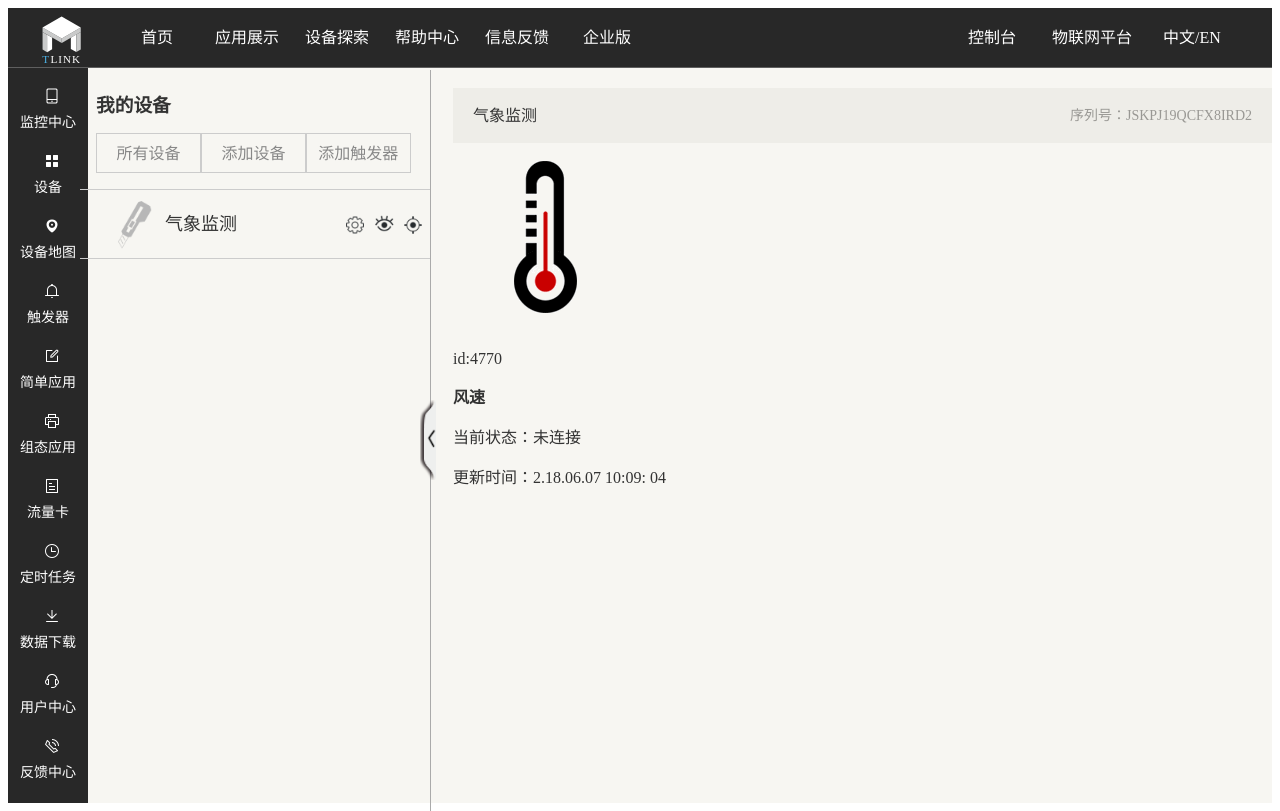
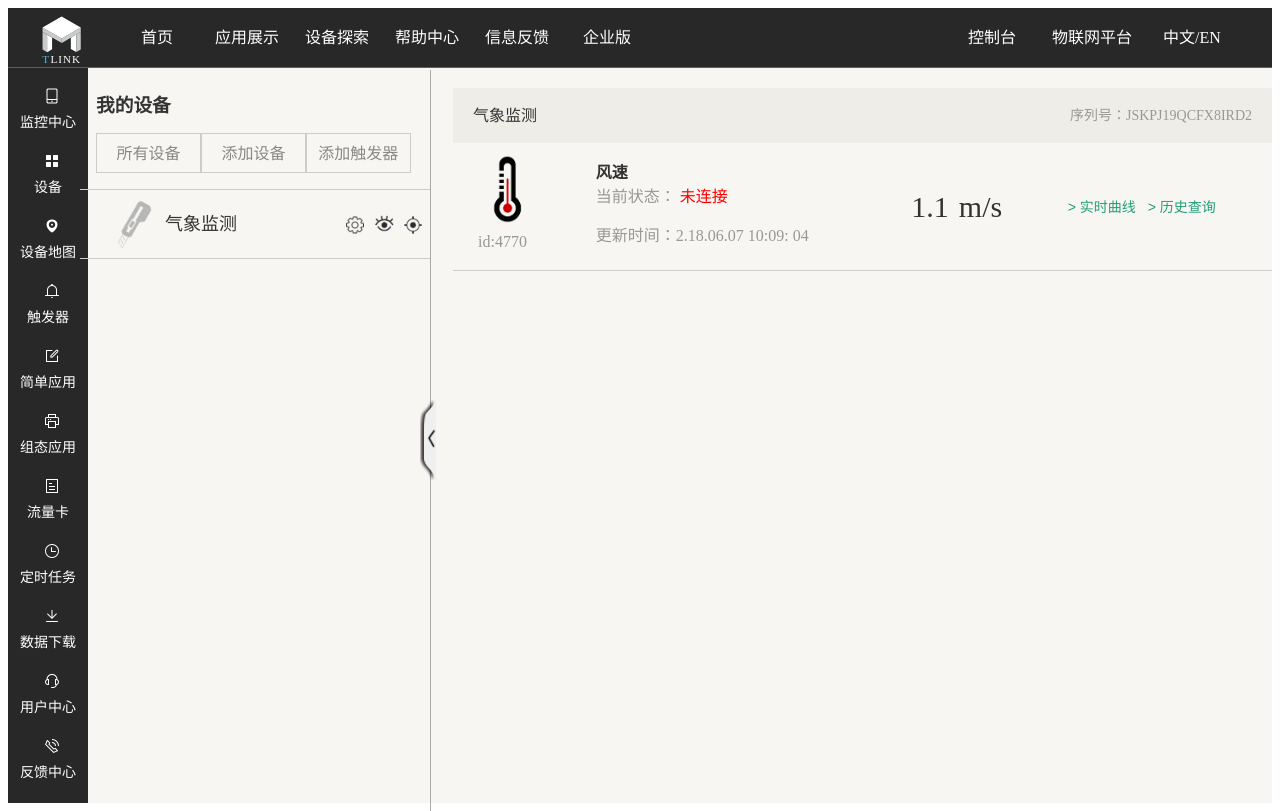
Before and after one commit to QGMan/Tlink, a Vue app: page /#/device/user in a window 1280 px wide. Built offline with nearby package versions, Linux system fonts and the light colour scheme.

Commit message:
监控中心右侧触发器展示

```diff
--- a/src/components/device/user.vue
+++ b/src/components/device/user.vue
@@ -46,21 +46,26 @@
           <span>气象监测</span>
           <span>序列号：JSKPJ19QCFX8IRD2</span>
         </div>
-        <div>
-          <div>
+        <div class="Tlist">
+          <div class="Tlist1">
             <img src="../../../static/img/temperature.png" alt="">
             <p>id:4770</p>
           </div>
-          <div>
+          <div class="Tlist2">
             <h4>风速</h4>
-            <p>当前状态：<span>未连接</span></p>
+            <p style="margin-bottom:15px">当前状态：
+              <span>未连接</span>
+            </p>
             <p>更新时间：2.18.06.07 10:09: 04</p>
           </div>
-          <div>
-            <span></span>
-            <span></span>
+          <div class="Tlist3">
+            <span>1.1</span>
+            <span>m/s</span>
           </div>
-          <div></div>
+          <div class="Tlist4">
+            <button>&gt 实时曲线</button>
+            <button>&gt 历史查询</button>
+          </div>
         </div>
       </div>
     </div>
@@ -71,30 +76,28 @@
     data() {
       return {
         isShow: true
-      }
+      };
     },
     methods: {
       // 点击图标后中间块样式的改变
       avast1() {
         this.isShow = !this.isShow;
         if (this.isShow) {
- this.$refs.tright.classList.add('Tright');
+          this.$refs.tright.classList.add("Tright");
           this.$refs.avast.style.width = "350px";
           this.$refs.avast.style.borderRight = "1px solid #ccc";
-          this.$refs.avast1.style.left = "420px"
+          this.$refs.avast1.style.left = "420px";
         } else {
- this.$refs.tright.classList.remove('Tright');
+          this.$refs.tright.classList.remove("Tright");
 
           this.$refs.avast.style.width = 0;
           this.$refs.avast.style.border = "none";
-          this.$refs.avast1.style.left = "80px"
+          this.$refs.avast1.style.left = "80px";
         }
       }
     },
-    components: {
-
-    }
-  }
+    components: {}
+  };
 
 </script>
 
@@ -116,7 +119,7 @@
     width: 0;
     height: 0;
     clear: both;
-    content: '';
+    content: "";
     overflow: hidden;
   }
 
@@ -126,7 +129,7 @@
     cursor: pointer;
     position: fixed;
     left: 420px;
-    top: 50%
+    top: 50%;
   }
 
   .devicenav {
@@ -145,7 +148,7 @@
   }
 
   .devicenav li a {
-    color: #888
+    color: #888;
   }
 
   .user_d1 {
@@ -156,7 +159,6 @@
   .user_d1 img {
     width: 55px;
     padding: 8px;
-
   }
 
   .user_d2 {
@@ -165,7 +167,6 @@
     font-size: 18px;
     height: 68px;
     line-height: 68px;
-
   }
 
   .user_d3 {
@@ -177,16 +178,16 @@
   .user_d3 img {
     width: 24px;
     margin-right: 5px;
-    vertical-align: middle
+    vertical-align: middle;
   }
 
   /* y右边样式 */
 
   .Tright {
-    margin-left: 345px
+    margin-left: 345px;
   }
 
-  .Tright .title {
+  .title {
     width: 100%;
     height: 55px;
     line-height: 55px;
@@ -194,11 +195,80 @@
     padding: 0 20px;
   }
 
-  .Tright .title span:nth-child(2) {
+  .title span:nth-child(2) {
     float: right;
     font-size: 14px;
     color: #999894;
     margin-right: 20px;
   }
 
+  .Tlist {
+    width: 100%;
+    height: 115px;
+    border-bottom: 1px solid #ccc;
+    padding: 6px 15px;
+  }
+
+  .Tlist1 {
+    width: 16%;
+    min-width: 80px;
+    float: left;
+  }
+
+  .Tlist1 img {
+    max-width: 80px;
+    /* margin: 6px 0; */
+  }
+
+  .Tlist1 p {
+    color: #999894;
+    padding: 0 0 10px 10px;
+  }
+
+  .Tlist2 {
+    width: 33.3%;
+    float: left;
+    padding: 10px 0 0 0
+  }
+
+  .Tlist2 p {
+    color: #999894;
+  }
+
+  .Tlist2 p span {
+    color: red;
+  }
+
+  .Tlist3 {
+    width: 25%;
+    height: 115px;
+    line-height: 115px;
+    float: left;
+    text-align: center;
+  }
+
+  .Tlist3 span {
+    font-size: 30px;
+    padding-right: 10px
+  }
+
+  .Tlist4 {
+    width: 25%;
+    float: left
+  }
+
+  .Tlist4 button {
+    float: left;
+    height: 115px;
+    line-height: 115px;
+    border: none;
+    color: #209e78;
+    background: none;
+    font-size: 14px;
+    /* 手型 */
+    cursor: pointer;
+    /* 去掉button点击时的样式 */
+    outline: none
+  }
+
 </style>
--- a/src/router/index.js
+++ b/src/router/index.js
@@ -10,7 +10,7 @@ export default new Router({
     {
       path: '/',
       name: 'default',
-      redirect: '/index'
+      redirect: '/device/user'
     },
     {
       path:'/index',
--- a/static/css/common.css
+++ b/static/css/common.css
@@ -7,7 +7,8 @@
   h5,
   h6,
   div,
-  span {
+  span,
+  p {
     margin: 0;
     padding: 0
   }
```
